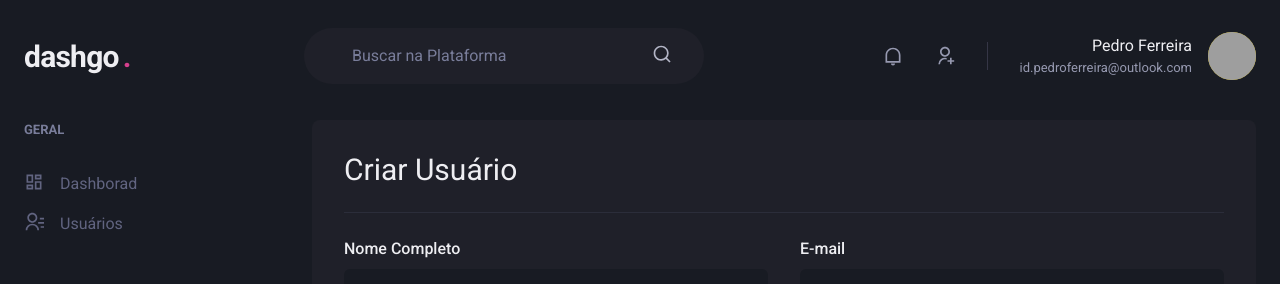
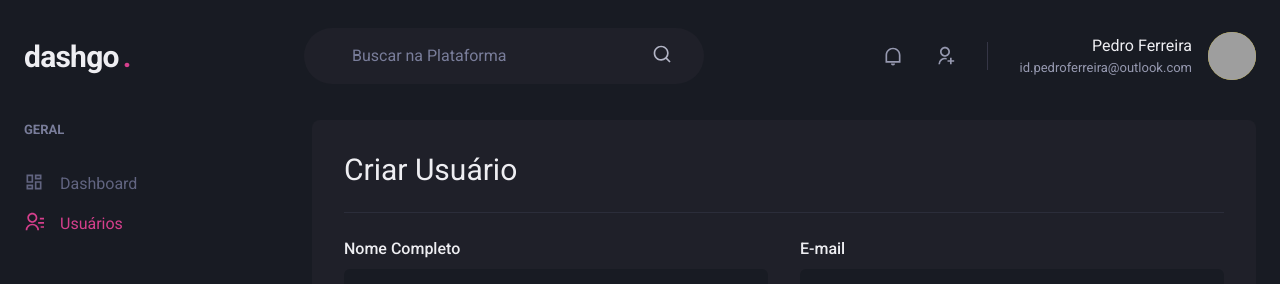
Before and after one commit to idpedro/ignite_dashgo, a Next.js app: page /users/create in a window 1280 px wide. Shown: the top 284 px of the page. Built offline with nearby package versions, Linux system fonts and the light colour scheme; grey boxes are pictures that could not be loaded.

Commit message:
add next link on nav

```diff
--- a/src/components/Sidebar/SideBarNav.tsx
+++ b/src/components/Sidebar/SideBarNav.tsx
@@ -13,12 +13,12 @@ const SideBarNav = () => {
   return (
     <Stack spacing="12" align="flex-start">
       <NavSection title="Geral">
-        <NavLink title="Dashborad" icon={RiDashboardLine} />
-        <NavLink title="Usuários" icon={RiContactsLine} />
+        <NavLink title="Dashboard" href="/dashboard" icon={RiDashboardLine} />
+        <NavLink title="Usuários" href="/users" icon={RiContactsLine} />
       </NavSection>
       <NavSection title="Automação">
-        <NavLink title="Formulários" icon={RiInputMethodLine} />
-        <NavLink title="Automação" icon={RiGitMergeLine} />
+        <NavLink title="Formulários" href="/forms" icon={RiInputMethodLine} />
+        <NavLink title="Automação" href="/automation" icon={RiGitMergeLine} />
       </NavSection>
     </Stack>
   );
```
